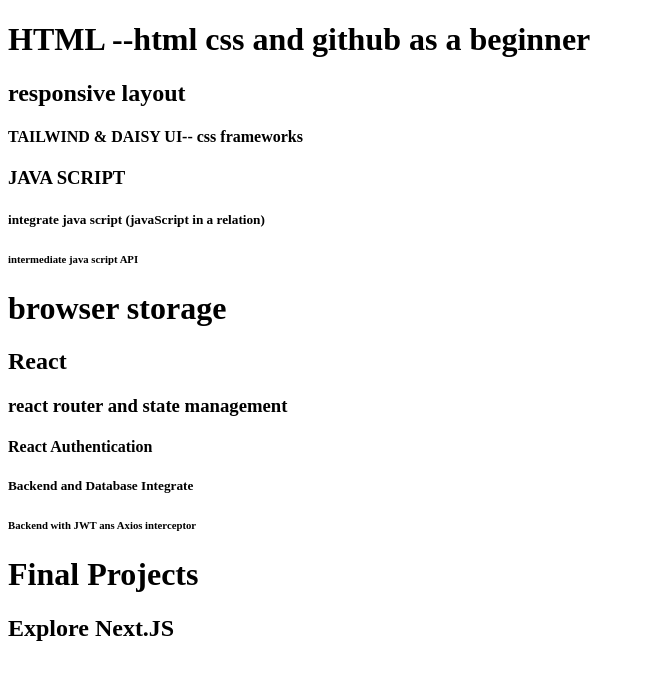
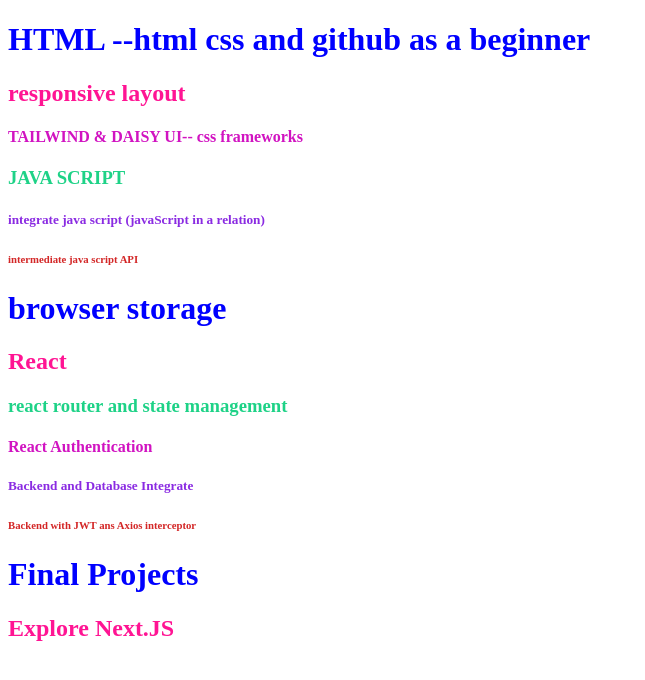
Before and after one commit to Mamun-2023/need-to-learn, a plain HTML site: page index.html in a window 1280 px wide. Shown: the whole page, without its empty margins (0-645 px from the left). Drawn offline with Linux system fonts and the light colour scheme.

Commit message:
adding targets

```diff
--- a/index.html
+++ b/index.html
@@ -4,6 +4,26 @@
     <meta charset="UTF-8">
     <meta name="viewport" content="width=device-width, initial-scale=1.0">
     <title>Need To Learn</title>
+    <style>
+        h1{
+            color: blue;
+        }
+        h2{
+           color: deeppink;
+        }
+        h3{
+            color: rgb(30, 210, 135);
+        }
+        h4{
+            color: rgb(209, 19, 193);
+        }
+        h5{
+           color:blueviolet;
+        }
+        h6{
+            color: rgb(211, 38, 38);
+        }
+    </style>
 </head>
 <body>
 
```
